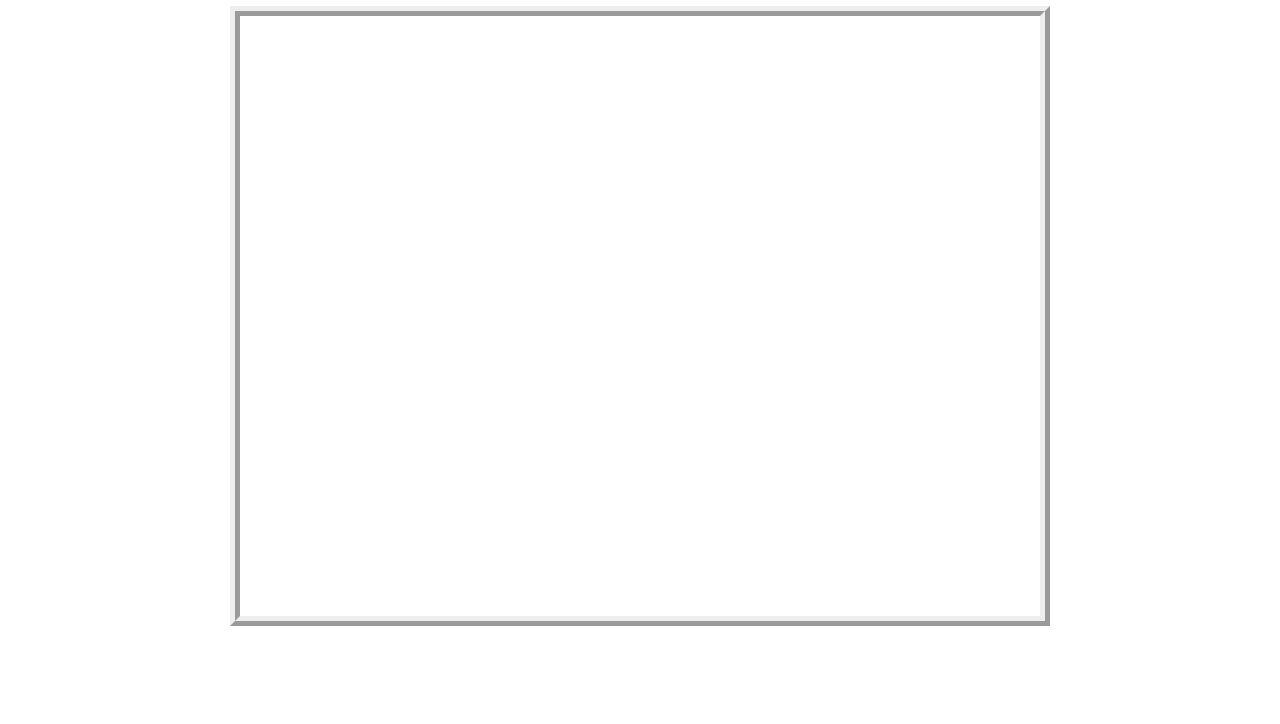
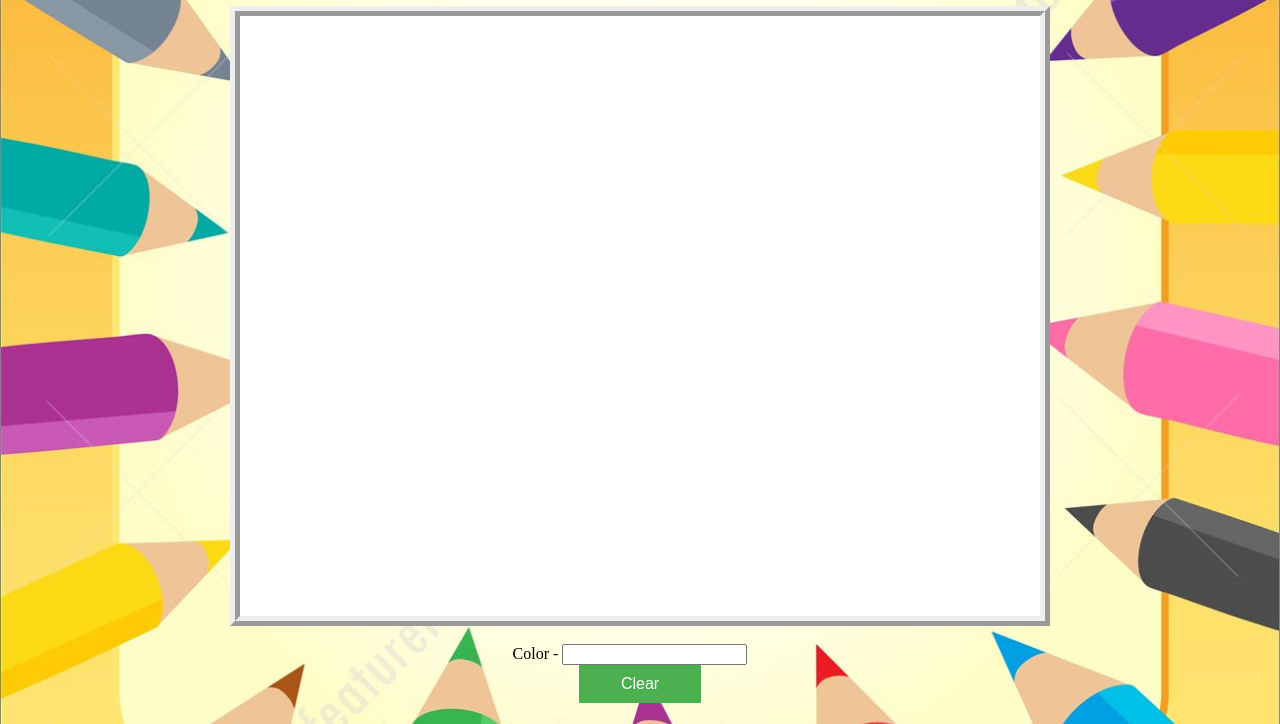
Before and after one commit to Vinay2009/Project-82, a plain HTML site: page index.html in a window 1280 px wide. Shown: the part 76-800 px from the top of the page. Drawn offline with Linux system fonts and the light colour scheme.

Commit message:
Add files via upload

```diff
--- a/index.html
+++ b/index.html
@@ -14,7 +14,9 @@
     <canvas id="myCanvas" width="800" height="600"></canvas>
         <br><br >
 
-<!--Additional activity -->
+        <span>Color - </span>
+        <input type="text" id="color"> <br> <button onclick="clearArea();">Clear</button>
+
 
     </div>
 <script src="main.js"></script>
--- a/main.js
+++ b/main.js
@@ -7,7 +7,7 @@ color = "black";
  canvas.addEventListener("mousedown", my_mousedown);
  function my_mousedown(e)
  {
-     color = document.getElementById("color").ariaValueMax;
+    color = document.getElementById("color").ariaValueMax;
      width_of_line = document.getElementById("width_of_line").value;
      mouseEvent = "mouseDown";
  }
```
Also changed, not shown: bg1.jpg (added).
